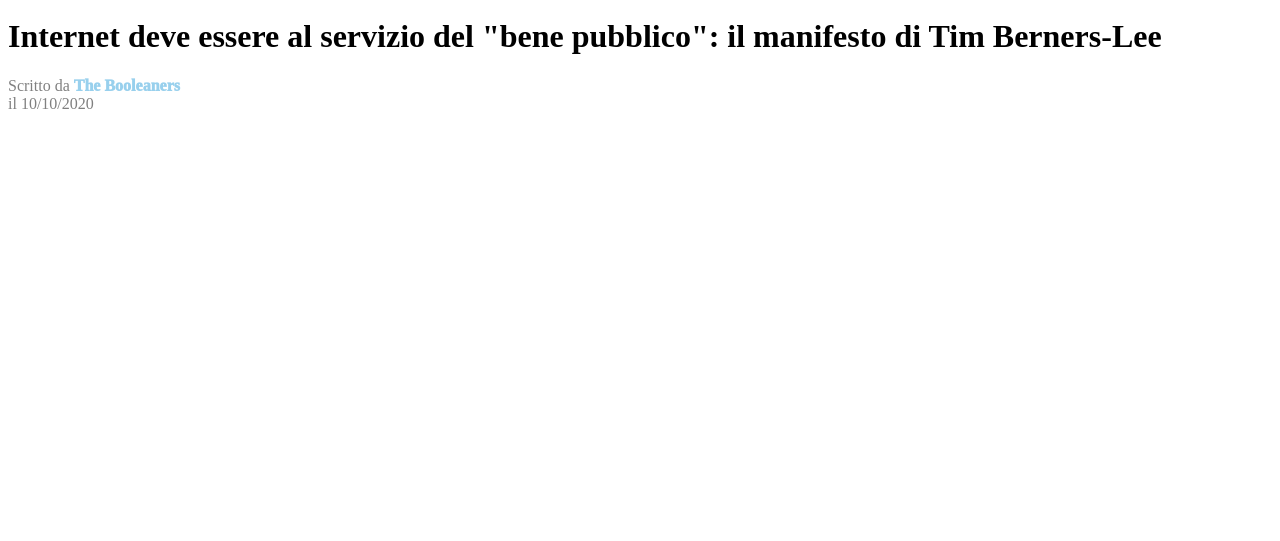
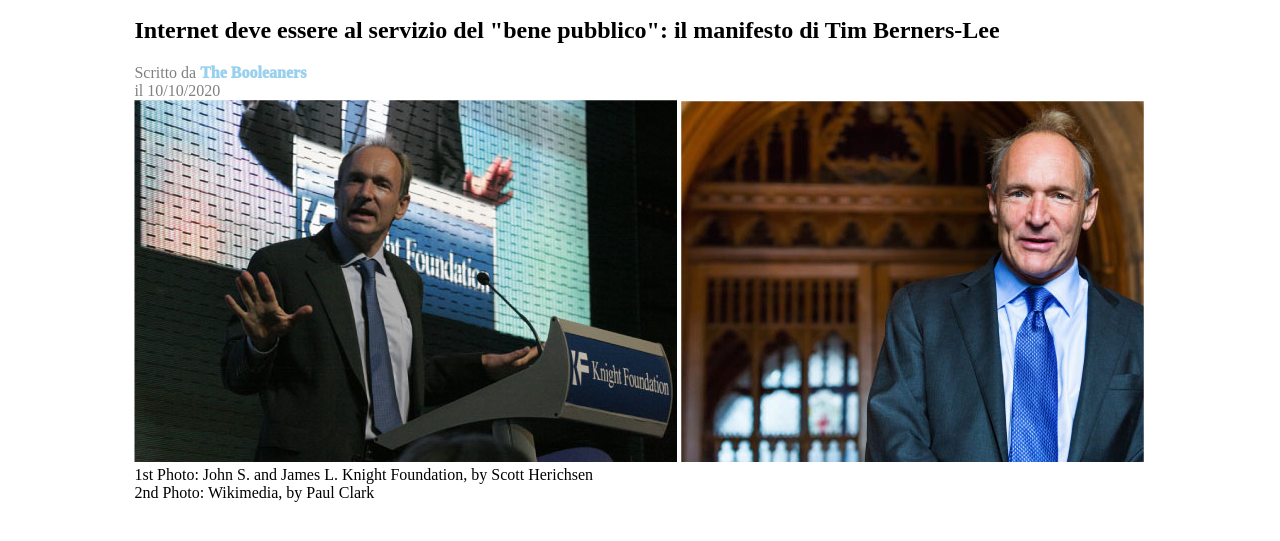
Before and after one commit to MichaelMariti/html-css-booleaner, a plain HTML site: page index.html in a window 1280 px wide. Shown: the part 145-686 px from the top of the page. Drawn offline with Linux system fonts and the light colour scheme.

Commit message:
ADD first section main - imgs

```diff
--- a/css/style.css
+++ b/css/style.css
@@ -20,6 +20,11 @@
 
 /* main */
 
+main {
+    width: 80%;
+    margin: 0 auto;
+}
+
 .grey-text {
     display: block;
     color: grey;
@@ -29,3 +34,7 @@
     color: #98D0ED;
     font-weight: 1000;
 }
+
+.sub-info {
+    display: block;
+}
--- a/index.html
+++ b/index.html
@@ -20,11 +20,23 @@
 
     <main>
 
+
+
+    <!-- title -->
+    <section>
         <h1>
             Internet deve essere al servizio del "bene pubblico": il manifesto di Tim Berners-Lee
         </h1>
         <span class="grey-text">Scritto da <span id="blue-text">The Booleaners</span></span>
         <span class="grey-text">il 10/10/2020</span>
+    </section>
+
+    <section>
+        <img src="./img/tim-1.jpg" alt="tim-img-1">
+        <img src="./img/tim-2.jpg" alt="tim-img-2">
+        <span class="sub-info">1st Photo: John S. and James L. Knight Foundation, by Scott Herichsen</span>
+        <span class="sub-info">2nd Photo: Wikimedia, by Paul Clark</span>
+    </section>
 
     </main>
 
```
